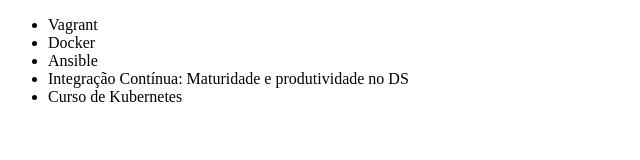
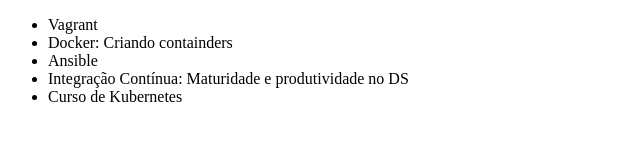
Before and after one commit to alexSaraivaM/alura-git, a plain HTML site: page index.html in a window 1280 px wide. Shown: the whole page, without its empty margins (0-640 px from the left). Drawn offline with Linux system fonts and the light colour scheme.

Commit message:
Atualizando nome do curso de docker

```diff
--- a/index.html
+++ b/index.html
@@ -22,7 +22,7 @@
 
     <ul>
         <li>Vagrant</li>
-        <li>Docker</li>
+        <li>Docker: Criando containders</li>
         <li>Ansible</li>
         <li>Integração Contínua: Maturidade e produtividade no DS</li>
         <li>Curso de Kubernetes</li>
```
